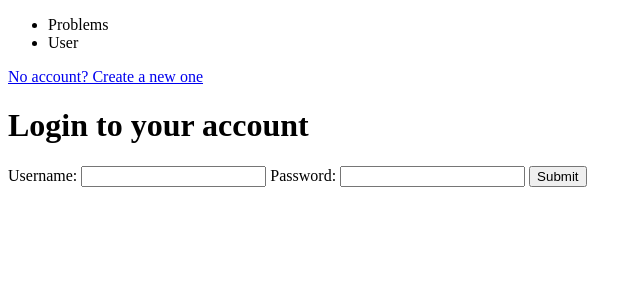
After one commit to iuruoy-shao/training-problems, a Flask app: page /login in a window 1280 px wide. The commit adds this page. Shown: the top 300 px of the page, without its empty margins (0-642 px from the left). Run offline with Flask 3, Linux system fonts and the light colour scheme.

Commit message:
added problem storage and login system

```diff
--- a/requirements.txt
+++ b/requirements.txt
@@ -2,3 +2,5 @@ bs4
 requests
 flask
 flask_sqlalchemy
+flask_login
+datetime
--- a/site/app.py
+++ b/site/app.py
@@ -1,14 +1,15 @@
-from flask import Flask, render_template, redirect, request
+from flask import Flask, render_template, redirect, request, Blueprint, url_for
 from flask_sqlalchemy import SQLAlchemy
+from flask_login import LoginManager, UserMixin, login_user, logout_user
 from datetime import datetime
 import os
 import json
 
 app = Flask(__name__)
 app.config['SQLALCHEMY_DATABASE_URI'] = 'sqlite:///' + os.path.join(os.path.abspath(os.path.dirname(__file__)), 'amc10_problems.db')
+app.config['SECRET_KEY'] = "test"
 db = SQLAlchemy(app)
-with app.app_context():
-    db.create_all()
+login_manager = LoginManager(app)
 
 class Problem(db.Model):
     id = db.Column(db.Integer, primary_key=True)
@@ -55,6 +56,46 @@ class ProblemHistory(db.Model):
         answers.append(f"{x}")
         self.previous_answers = json.dumps(answers)
 
+class Users(UserMixin, db.Model):
+    id = db.Column(db.Integer, primary_key=True)
+    username = db.Column(db.String(250), unique=True, nullable=False)
+    password = db.Column(db.String(250), nullable=False)
+
+@login_manager.user_loader
+def loader_user(user_id):
+    return Users.query.get(user_id)
+
+@app.route("/logout")
+def logout():
+    logout_user()
+    return redirect(url_for('index'))
+
+@app.route('/register', methods=['GET', 'POST'])
+def register():
+    if request.method == 'POST':
+        username = request.form.get('username')
+        if not db.session.execute(db.select(Users).where(Users.username == username)).first():
+            user = Users(username=request.form.get('username'),
+                        password=request.form.get('password'))
+            db.session.add(user)
+            db.session.commit()
+            return redirect(url_for('login'))
+        else:
+            render_template('register.html',username_unique=False)
+    return render_template('register.html',username_unique=True)
+
+@app.route('/login', methods=['GET', 'POST'])
+def login():
+    if request.method == 'POST':
+        user = Users.query.filter_by(
+            username=request.form.get('username')).first()
+        if user and user.password == request.form.get('password'):
+                login_user(user)
+                return redirect(url_for('index'))
+        else:
+            return render_template('login.html',user_not_found=True)
+    return render_template('login.html',user_not_found=False)
+
 @app.route('/')
 def index():
     return redirect('/problems/1')
@@ -78,15 +119,12 @@ def render(problem_id):
         if answer == problem.answer:
             problem_history.completion = 1
         db.session.commit()
-        return render_template('display_problems.html',
-                        choices=['A','B','C','D','E'],
-                        problem=problem,
-                        problem_history=problem_history)
-    else:
-        return render_template('display_problems.html',
-                        choices=['A','B','C','D','E'],
-                        problem=problem,
-                        problem_history=problem_history)
+    if request.method == 'POST' and problem_history.completion == 1:
+        redirect(url_for('next_question'))
+    return render_template('display_problems.html',
+                    choices=['A','B','C','D','E'],
+                    problem=problem,
+                    problem_history=problem_history)
 
 if __name__ == '__main__':
     app.run(port=8000,debug=True)
--- a/site/templates/base.html
+++ b/site/templates/base.html
@@ -24,6 +24,12 @@
     </head>
 
     <main>
+        <nav>
+            <ul>
+                <li><a>Problems</a></li>
+                <li><a>User</a></li>
+            </ul>
+        </nav>
         {% block main %}{% endblock %}
     </main>
 </html>
--- a/site/templates/display_problems.html
+++ b/site/templates/display_problems.html
@@ -44,6 +44,9 @@
         <a href="https://artofproblemsolving.com/wiki/index.php/{{problem._test()[0]}}_AMC_{{problem._test()[1]}}{{problem._test()[2]}}_Problems/Problem_{{problem.number}}">
             View the solution on AoPS
         </a>
+        <form method="post">
+            <input type="submit" value="Next Problem">
+        </form>
     {% endif %}
 </div>
 {% endblock %}
--- /dev/null
+++ b/site/templates/login.html
@@ -0,0 +1,20 @@
+{% extends 'base.html' %}
+
+{% block title %}
+<title>Login</title>
+{% endblock %}
+
+{% block main %}
+{% if user_not_found %}
+    <p>An account matching usernames and passwords could not be found.</p>
+{% endif %}
+<a href="/register">No account? Create a new one</a>
+<h1>Login to your account</h1>
+<form action="#" method="post">
+    <label for="username">Username:</label>
+    <input type="text" name="username" />
+    <label for="password">Password:</label>
+    <input type="password" name="password" />
+    <button type="submit">Submit</button>
+</form>
+{% endblock %}
```
Also changed, not shown: site/templates/register.html (added, +20 -0 lines), site/amc10_problems.db.
